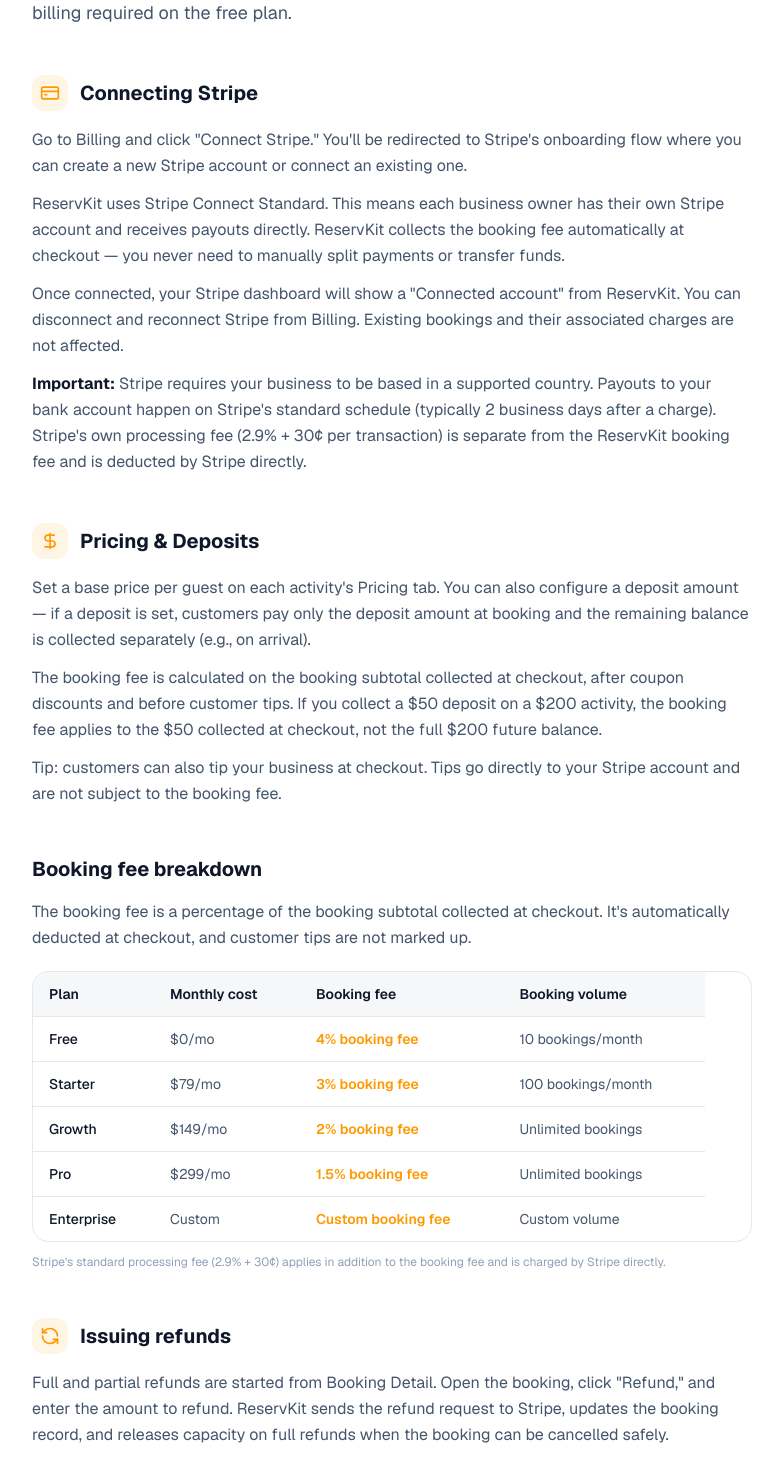
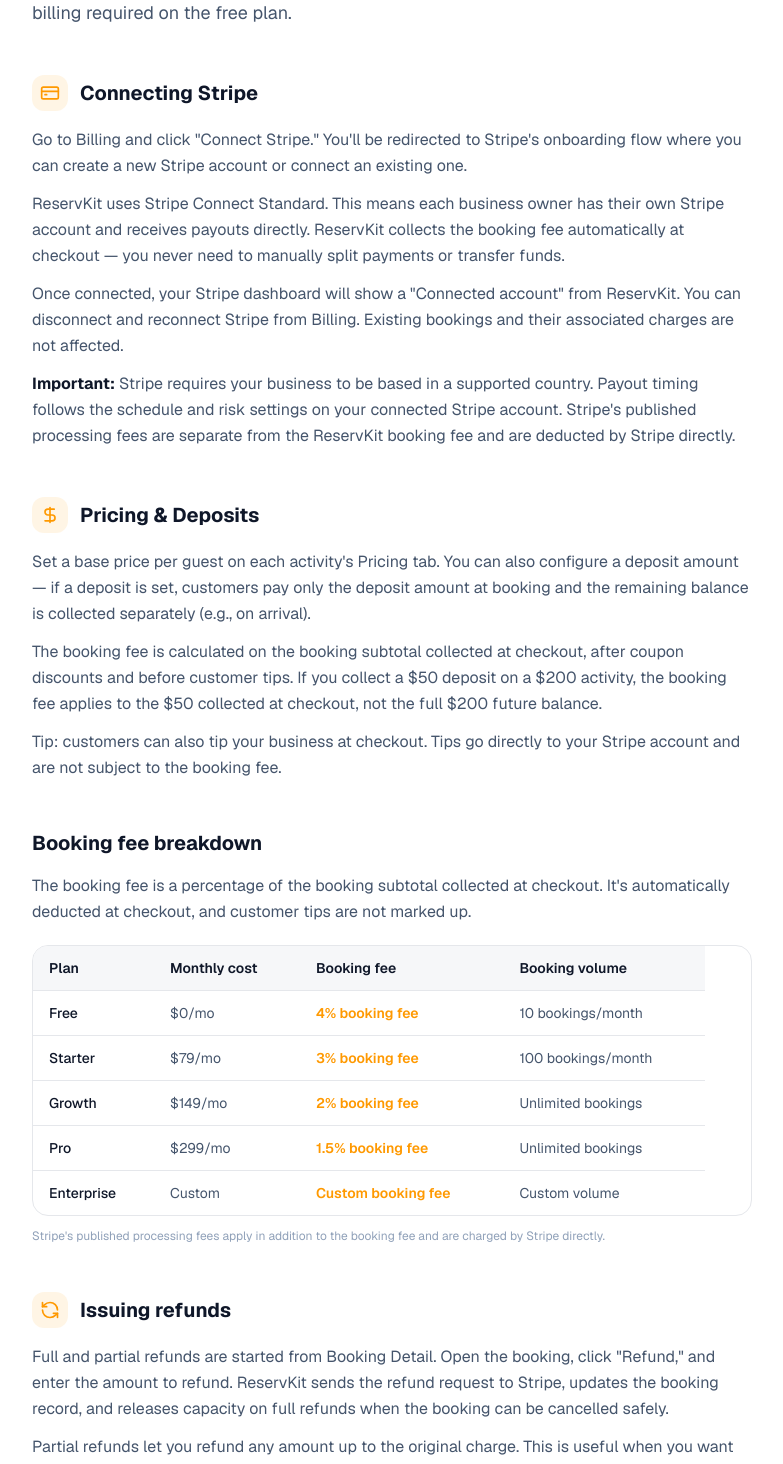
Before and after one commit to Cortana-Ops/reservkit-landing, a Next.js app: page /docs/payments in a window 1280 px wide. Shown: the part 358-1822 px from the top of the page, without its empty margins (248-1031 px from the left). Built offline with nearby package versions, Linux system fonts and the light colour scheme.

Commit message:
Soften Stripe payment timing claims

```diff
--- a/app/docs/payments/page.tsx
+++ b/app/docs/payments/page.tsx
@@ -84,9 +84,9 @@ export default function Payments() {
               </p>
               <p>
                 <strong className="text-navy">Important:</strong>{" "}Stripe requires your business to be based in a
-                supported country. Payouts to your bank account happen on Stripe&apos;s standard schedule (typically
-                2 business days after a charge). Stripe&apos;s own processing fee (2.9% + 30¢ per transaction) is
-                separate from the ReservKit booking fee and is deducted by Stripe directly.
+                supported country. Payout timing follows the schedule and risk settings on your connected Stripe
+                account. Stripe&apos;s published processing fees are separate from the ReservKit booking fee and are
+                deducted by Stripe directly.
               </p>
             </div>
           </section>
@@ -161,8 +161,7 @@ export default function Payments() {
               </table>
             </div>
             <p className="text-xs text-slate-400 mt-3">
-              Stripe&apos;s standard processing fee (2.9% + 30¢) applies in addition to the booking fee and is
-              charged by Stripe directly.
+              Stripe&apos;s published processing fees apply in addition to the booking fee and are charged by Stripe directly.
             </p>
           </section>
 
--- a/app/lib/marketing.ts
+++ b/app/lib/marketing.ts
@@ -63,7 +63,7 @@ export const freePlanFootnote =
   "Need to try it at very low volume? The Free plan includes 10 bookings/month at 4% — no subscription required.";
 
 export const pricingFinePrint =
-  "Stripe processing fees (~2.9% + 30¢) apply separately. ReservKit’s booking fee is charged on the booking subtotal. Tips are not marked up. Deposits are charged on what’s collected at checkout, not the full future balance.";
+  "Stripe’s published processing fees apply separately. ReservKit’s booking fee is charged on the booking subtotal. Tips are not marked up. Deposits are charged on what’s collected at checkout, not the full future balance.";
 
 export const pricingSummary =
   "Public plans are Free ($0/mo + 4%, 10 bookings/month), Starter ($79/mo + 3%, 100 bookings/month), Growth ($149/mo + 2%, unlimited), Pro ($299/mo + 1.5%, unlimited), and Enterprise custom.";
--- a/scripts/check-content.mjs
+++ b/scripts/check-content.mjs
@@ -107,6 +107,9 @@ const forbidden = [
   "booking fee is calculated on the total amount charged",
   "booking's total charged amount",
   "booking&apos;s total charged amount",
+  "2.9% + 30¢",
+  "2.9% + 30",
+  "2 business days after a charge",
 ];
 
 const allowedByFile = {
@@ -127,6 +130,8 @@ const required = [
   { file: "app/early-access/page.tsx", text: "reply within one business day" },
   { file: "app/docs/payments/page.tsx", text: "booking subtotal collected at checkout" },
   { file: "app/docs/payments/page.tsx", text: "customer tips are not marked up" },
+  { file: "app/docs/payments/page.tsx", text: "Stripe&apos;s published processing fees" },
+  { file: "app/lib/marketing.ts", text: "Stripe’s published processing fees apply separately" },
 ];
 
 const removedRoutes = [
```
